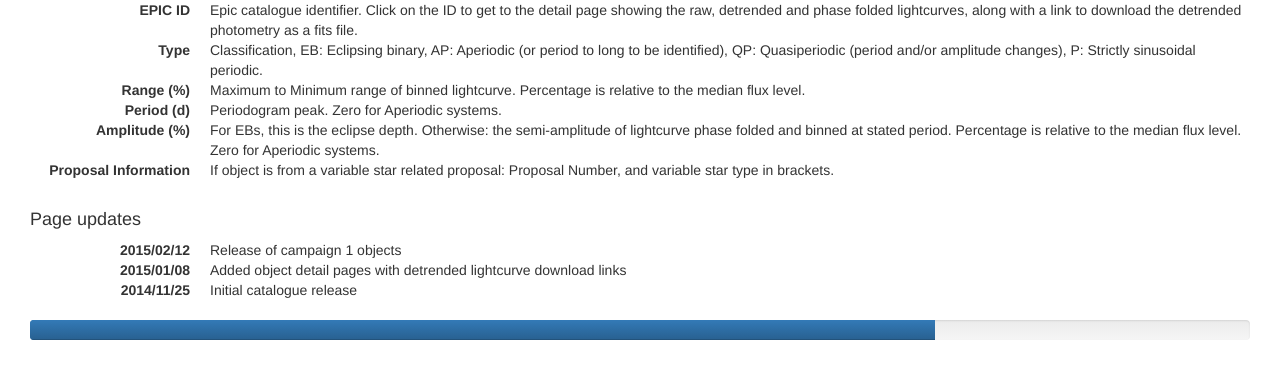
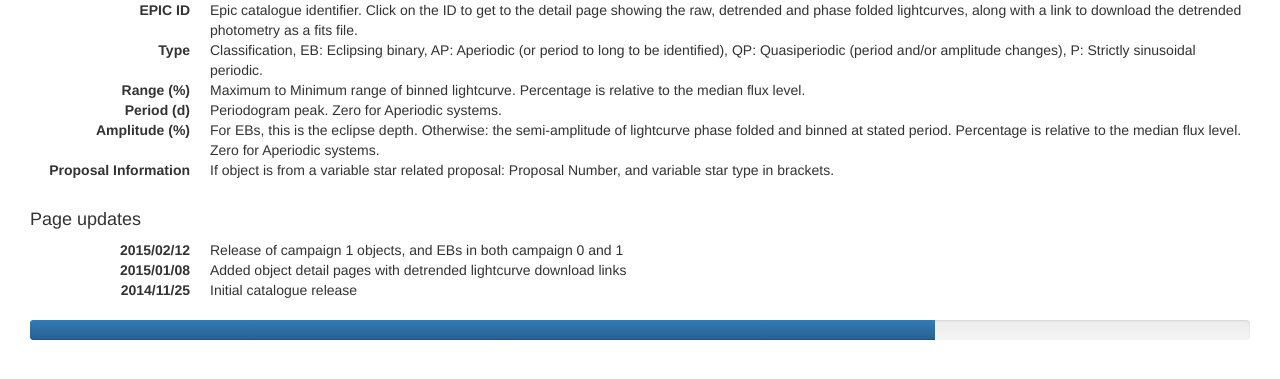
Before and after one commit to mindriot101/k2varcat, a Python web app: template k2var/templates/index.html in a window 1280 px wide. Shown: the part 209-588 px from the top of the page. Run offline with Jinja, Linux system fonts and the light colour scheme; the template is opened without the code that fills it, so the values that code supplies are empty; some libraries are stand-ins or nearby versions.

Commit message:
Update changelog to mention EBs

```diff
--- a/k2var/templates/updates.html
+++ b/k2var/templates/updates.html
@@ -1,7 +1,7 @@
 <h4>Page updates</h4>
 <dl class="dl-horizontal">
     <dt>2015/02/12</dt>
-    <dd>Release of campaign 1 objects</dd>
+    <dd>Release of campaign 1 objects, and EBs in both campaign 0 and 1</dd>
     <dt>2015/01/08</dt>
     <dd>Added object detail pages with detrended lightcurve download links</dd>
     <dt>2014/11/25</dt>
```
